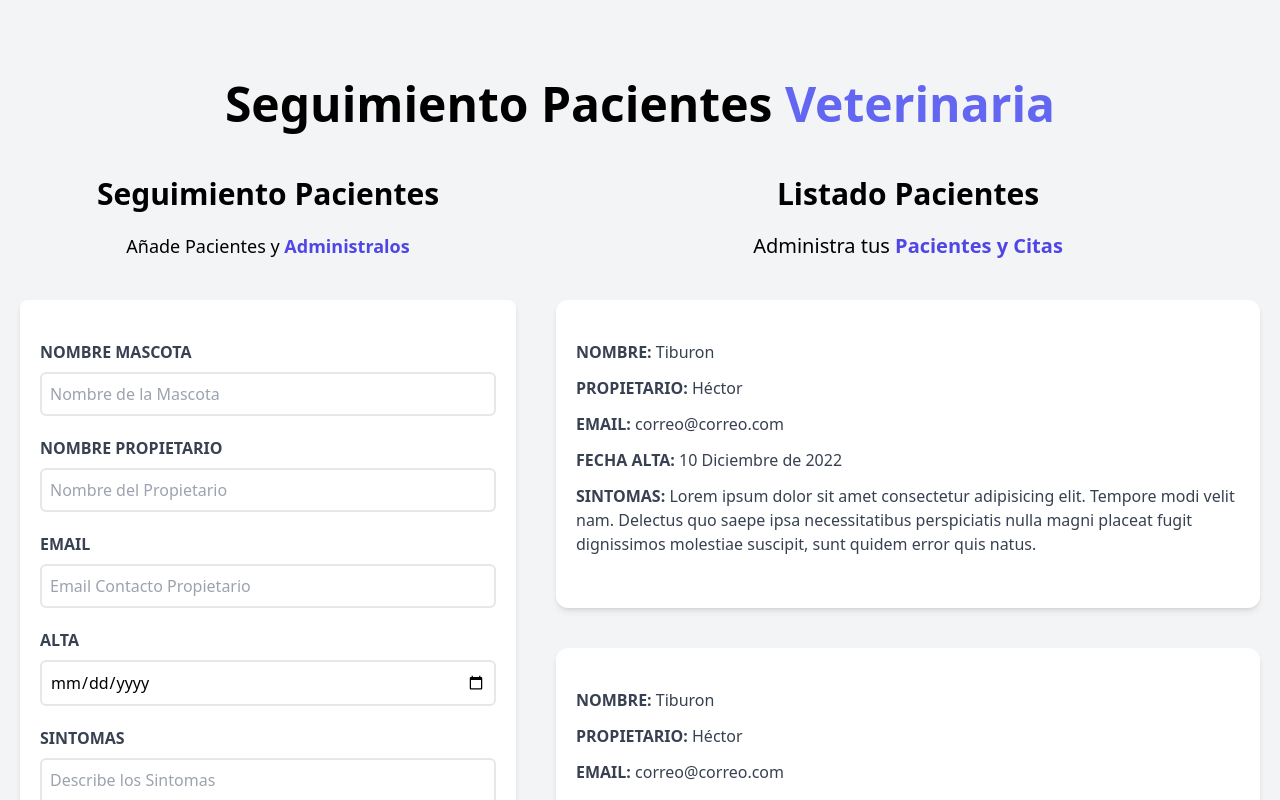
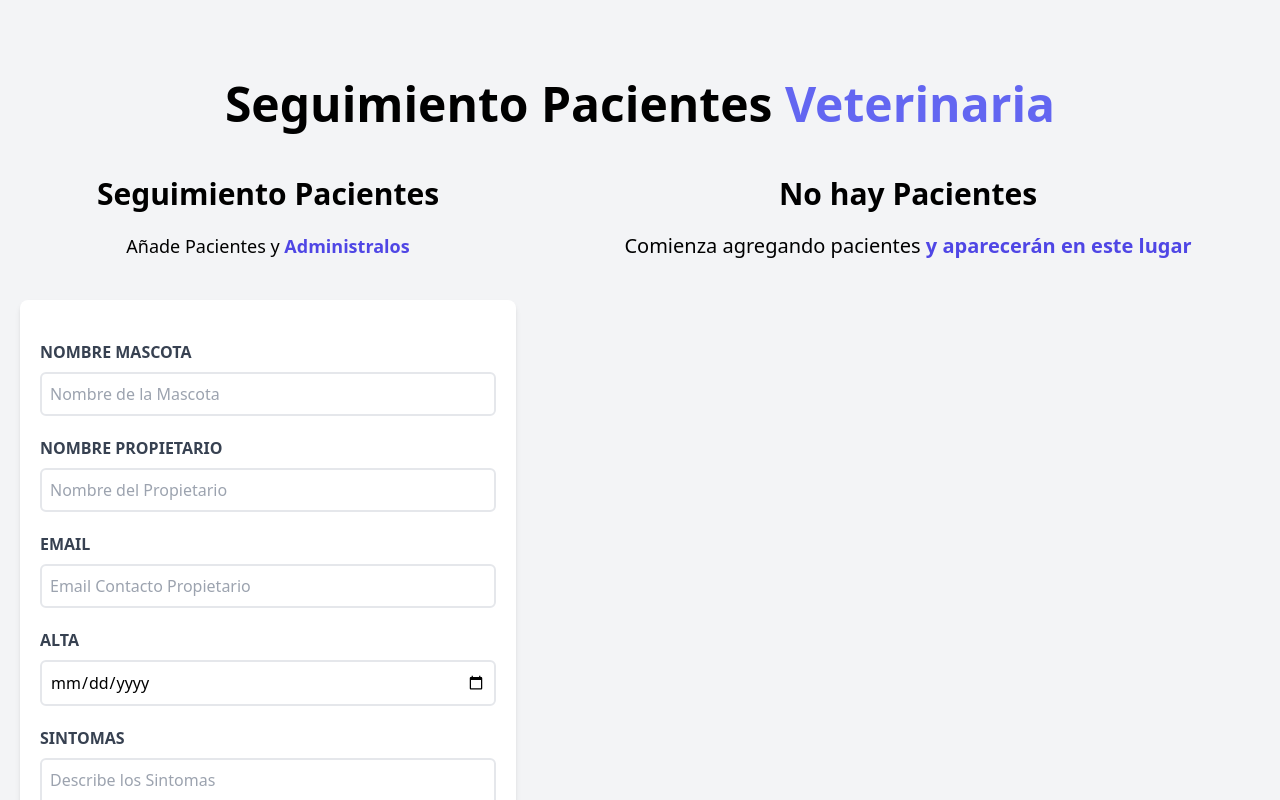
Before and after one commit to Chahemon/Proyecto_1_React_Udemy, a React (Vite) app: page / in a window 1280 px wide. Shown: the top 800 px of the page. Built offline with nearby package versions, Linux system fonts and the light colour scheme.

Commit message:
Agregando Botones y Manejo de Arreglos

```diff
--- a/src/App.jsx
+++ b/src/App.jsx
@@ -17,7 +17,9 @@
             pacientes={pacientes}
             setPacientes={setPacientes}
         />
-        <ListadoPacientes/>
+        <ListadoPacientes
+          pacientes={pacientes}
+        />
       </div>
     </div>
   )
--- /dev/null
+++ b/src/components/Error.jsx
@@ -0,0 +1,11 @@
+
+const Error = ({mensaje}) => { //Children
+  return (
+    <div className="bg-red-600 text-white text-center p-3 uppercase
+    font-bold mb-3 rounded-md">
+        <p>{mensaje}</p>
+    </div>
+  )
+}
+
+export default Error
--- a/src/components/Formulario.jsx
+++ b/src/components/Formulario.jsx
@@ -1,4 +1,5 @@
 import { useState, useEffect } from "react"
+import Error from "./Error"
 
 const Formulario = ({pacientes, setPacientes}) => {
 
@@ -9,6 +10,13 @@
     const [sintomas, setSintomas] = useState('')
 
     const [error, setError] = useState(false)
+
+    const generarId = () => {
+        const random = Math.random().toString(36).substring(2)
+        const fecha = Date.now().toString(36)
+
+        return random + fecha
+    }
 
 
     const handleSubmit = (e) => {
@@ -29,7 +37,8 @@
             propietario,
             email,
             fecha,
-            sintomas
+            sintomas,
+            id: generarId()
         }
 
         setPacientes([...pacientes, objetoPaciente])
@@ -54,11 +63,9 @@
                 <span className="text-indigo-600 font-bold">Administralos</span>
             </p>
 
+
             <form onSubmit={handleSubmit } className="bg-white shadow-md rounded-lg py-10 px-5 mb-10">
-                {error &&
-                <div className="bg-red-600 text-white text-center p-3 uppercase font-bold mb-3 rounded-md">
-                    <p>Todos los campos son obligatorios</p>
-                </div> }
+                {error && <Error mensaje="Todos los campos son obligatorios"/>}
                 <div className="mb-5">
                     <label htmlFor="mascota" className="block text-gray-700 uppercase font-bold">
                         Nombre Mascota
--- a/src/components/ListadoPacientes.jsx
+++ b/src/components/ListadoPacientes.jsx
@@ -1,20 +1,35 @@
 import Paciente from "./Paciente"
 
-const ListadoPacientes = () => {
+const ListadoPacientes = ({pacientes}) => {
+
   return (
     <div className="md:w-1/2 lg:w-3/5 md:h-screen overflow-y-scroll">
-      <h2 className="font-black text-3xl text-center">Listado Pacientes</h2>
-      <p className="text-xl mt-5 mb-10 text-center">
-        Administra tus {''}
-        <span className="text-indigo-600 font-bold">Pacientes y Citas</span>
-      </p>
 
-      <Paciente/>
-      <Paciente/>
-      <Paciente/>
-      <Paciente/>
-      <Paciente/>
-      <Paciente/>
+      {pacientes && pacientes.length ? (
+          <>
+            <h2 className="font-black text-3xl text-center">Listado Pacientes</h2>
+            <p className="text-xl mt-5 mb-10 text-center">
+              Administra tus {''}
+              <span className="text-indigo-600 font-bold">Pacientes y Citas</span>
+            </p>
+
+            {pacientes.map( paciente =>(
+                <Paciente
+                  key={paciente.id}
+                  paciente={paciente}
+                />
+            ))}
+          </>
+      ) : (
+        <>
+            <h2 className="font-black text-3xl text-center">No hay Pacientes</h2>
+            <p className="text-xl mt-5 mb-10 text-center">
+              Comienza agregando pacientes {''}
+              <span className="text-indigo-600 font-bold">y aparecerán en este lugar</span>
+            </p>
+        </>
+      )}
+
 
 
     </div>
--- a/src/components/Paciente.jsx
+++ b/src/components/Paciente.jsx
@@ -1,30 +1,30 @@
 
 
-const Paciente = () => {
+const Paciente = ({paciente}) => {
+
+  const {nombre, propietario, email, fecha, sintomas} = paciente
+
   return (
     <div className="mx-5 my-10 bg-white shadow-md px-5 py-10 rounded-xl">
 
         <p className="font-bold mb-3 text-gray-700 uppercase">Nombre: {''}
-          <span className="font-normal normal-case">Tiburon</span>
+          <span className="font-normal normal-case">{nombre}</span>
         </p>
 
         <p className="font-bold mb-3 text-gray-700 uppercase">Propietario: {''}
-          <span className="font-normal normal-case">Héctor</span>
+          <span className="font-normal normal-case">{propietario}</span>
         </p>
 
         <p className="font-bold mb-3 text-gray-700 uppercase">Email: {''}
-          <span className="font-normal normal-case">correo@correo.com</span>
+          <span className="font-normal normal-case">{email}</span>
         </p>
 
         <p className="font-bold mb-3 text-gray-700 uppercase">Fecha Alta: {''}
-          <span className="font-normal normal-case">10 Diciembre de 2022</span>
+          <span className="font-normal normal-case">{fecha}</span>
         </p>
 
         <p className="font-bold mb-3 text-gray-700 uppercase">Sintomas: {''}
-          <span className="font-normal normal-case">Lorem ipsum dolor sit amet consectetur
-          adipisicing elit. Tempore modi velit nam. Delectus quo saepe ipsa necessitatibus
-          perspiciatis nulla magni placeat fugit dignissimos molestiae suscipit, sunt quidem
-          error quis natus.</span>
+          <span className="font-normal normal-case">{sintomas}</span>
         </p>
 
       </div>
```
